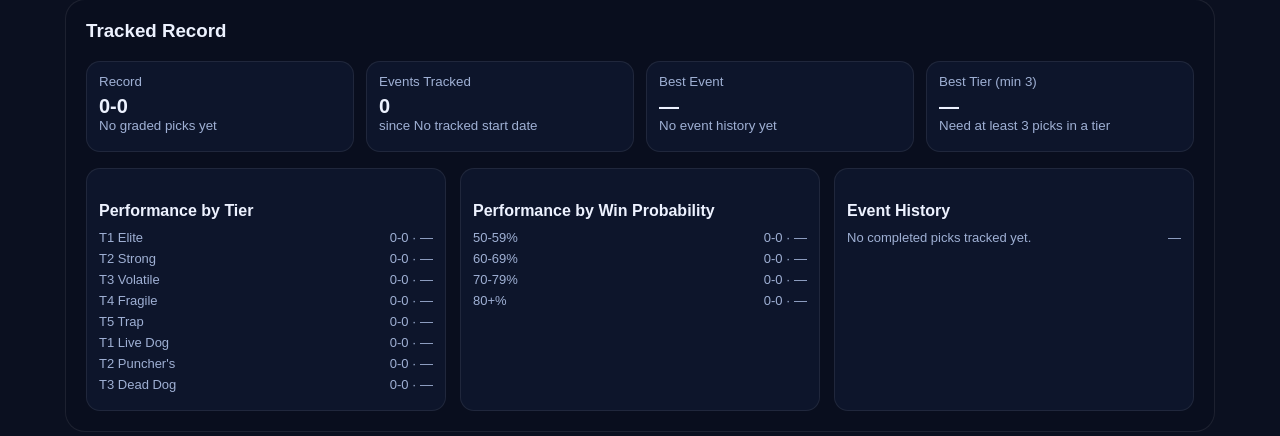
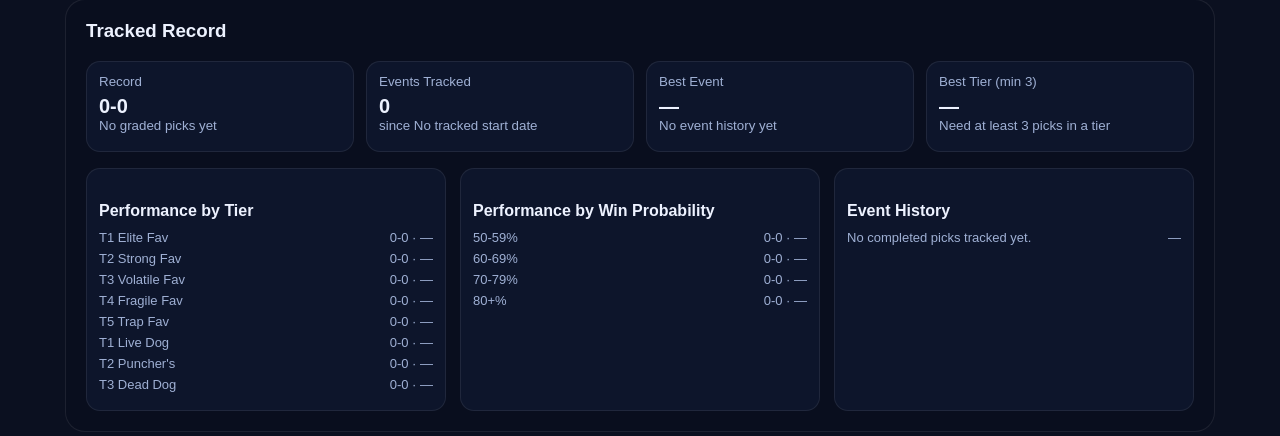
Before and after one commit to haukatkinson/sports-model, a PHP site: page /predict/ in a window 1280 px wide. Shown: the part 804-1240 px from the top of the page. Run offline with PHP 8.4, Linux system fonts and the light colour scheme.

Commit message:
label favorite tiers with Fav and normalize legacy tracking tiers

```diff
--- a/php/index.php
+++ b/php/index.php
@@ -164,19 +164,19 @@ function getBetTier(float $edgePercent, int $odds): array
   }
 
   if ($edgePercent >= 12.0) {
-    return ['label' => 'T1 Elite', 'desc' => 'Lock it in.', 'class' => 'tier-elite'];
+    return ['label' => 'T1 Elite Fav', 'desc' => 'Lock it in.', 'class' => 'tier-elite'];
   }
   if ($edgePercent >= 7.0) {
-    return ['label' => 'T2 Strong', 'desc' => 'High confidence. Solid play.', 'class' => 'tier-strong'];
+    return ['label' => 'T2 Strong Fav', 'desc' => 'High confidence. Solid play.', 'class' => 'tier-strong'];
   }
   if ($edgePercent >= 3.0) {
-    return ['label' => 'T3 Volatile', 'desc' => 'Playable but proceed with caution.', 'class' => 'tier-volatile'];
+    return ['label' => 'T3 Volatile Fav', 'desc' => 'Playable but proceed with caution.', 'class' => 'tier-volatile'];
   }
   if ($edgePercent >= 0.0) {
-    return ['label' => 'T4 Fragile', 'desc' => 'Avoid unless desperate.', 'class' => 'tier-fragile'];
+    return ['label' => 'T4 Fragile Fav', 'desc' => 'Avoid unless desperate.', 'class' => 'tier-fragile'];
   }
 
-  return ['label' => 'T5 Trap', 'desc' => 'Stay away. Model says no.', 'class' => 'tier-trap'];
+  return ['label' => 'T5 Trap Fav', 'desc' => 'Stay away. Model says no.', 'class' => 'tier-trap'];
 }
 
 function loadNearestEventFights(string $csvPath): array
@@ -449,15 +449,29 @@ function savePredictionHistory(string $csvPath, array $rows): bool
 function getTierOrder(): array
 {
   return [
-    'T1 Elite',
-    'T2 Strong',
-    'T3 Volatile',
-    'T4 Fragile',
-    'T5 Trap',
+    'T1 Elite Fav',
+    'T2 Strong Fav',
+    'T3 Volatile Fav',
+    'T4 Fragile Fav',
+    'T5 Trap Fav',
     'T1 Live Dog',
     'T2 Puncher\'s',
     'T3 Dead Dog',
   ];
+}
+
+function normalizeTierName(string $tier): string
+{
+  $tier = trim($tier);
+  $legacyMap = [
+    'T1 Elite' => 'T1 Elite Fav',
+    'T2 Strong' => 'T2 Strong Fav',
+    'T3 Volatile' => 'T3 Volatile Fav',
+    'T4 Fragile' => 'T4 Fragile Fav',
+    'T5 Trap' => 'T5 Trap Fav',
+  ];
+
+  return $legacyMap[$tier] ?? $tier;
 }
 
 function formatRecordStats(array $stats): string
@@ -498,7 +512,7 @@ function buildTrackingSummary(array $historyRows): array
   foreach ($historyRows as $row) {
     $predicted = trim((string)($row['predicted_winner'] ?? $row['prediction'] ?? $row['model_pick'] ?? ''));
     $actual = trim((string)($row['actual_winner'] ?? $row['winner'] ?? ''));
-    $tier = trim((string)($row['tier'] ?? ''));
+    $tier = normalizeTierName(trim((string)($row['tier'] ?? '')));
     $eventName = trim((string)($row['event_name'] ?? 'Unknown Event'));
     $eventDate = trim((string)($row['event_date'] ?? ''));
     $confidence = parsePercentValue($row['confidence'] ?? $row['confidence_pct'] ?? 0);
```
